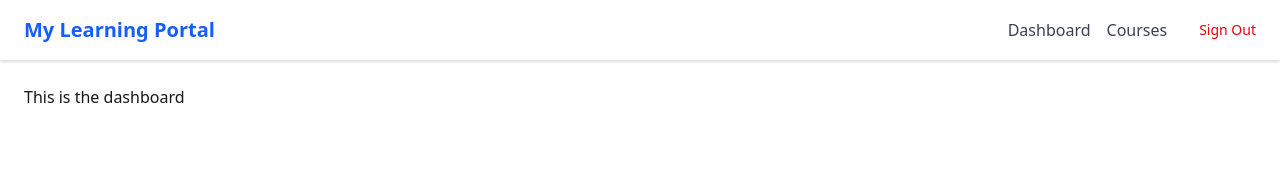
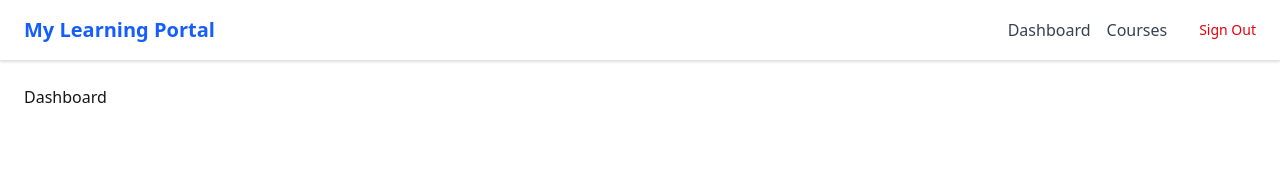
Before and after one commit to alishamanocha/learning_portal, a Next.js app: page /dashboard in a window 1280 px wide. Shown: the top 175 px of the page. Built offline with nearby package versions, Linux system fonts and the light colour scheme; no server answers; sample sign-in values are in the browser's storage.

Commit message:
created a dashboard component

```diff
--- /dev/null
+++ b/src/app/components/Dashboard/Dashboard.tsx
@@ -0,0 +1,9 @@
+"use client";
+
+export default function Dashboard() {
+  return (
+    <div >
+      <h1>Dashboard</h1>
+    </div>
+  );
+}
--- a/src/app/dashboard/page.tsx
+++ b/src/app/dashboard/page.tsx
@@ -1,8 +1,9 @@
 "use client";
+import Dashboard from "../components/Dashboard/Dashboard";
 import withAuth from "../components/withAuth";
 
 function DashboardPage() {
-    return <h1>This is the dashboard</h1>
+    return <Dashboard />
   }
 
 export default withAuth(DashboardPage);
```
